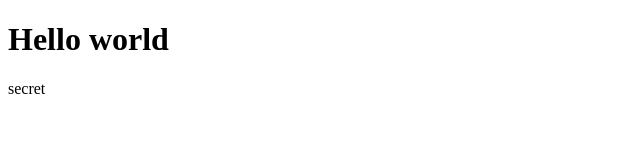
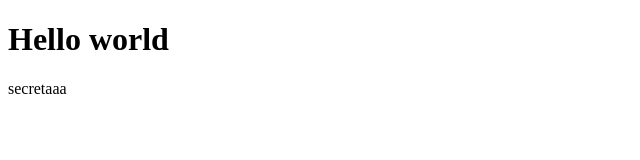
Before and after one commit to aian21/Aian_Web, a plain HTML site: page index.html in a window 1280 px wide. Shown: the full height of the page, 0-640 px from the left. Drawn offline with Linux system fonts and the light colour scheme.

Commit message:
Second Push

```diff
--- a/index.html
+++ b/index.html
@@ -7,7 +7,7 @@
 </head>
 <body>
     <h1>Hello world</h1>
-    <p> secret</p>
+    <p> secretaaa</p>
 
 </body>
 </html>
```
